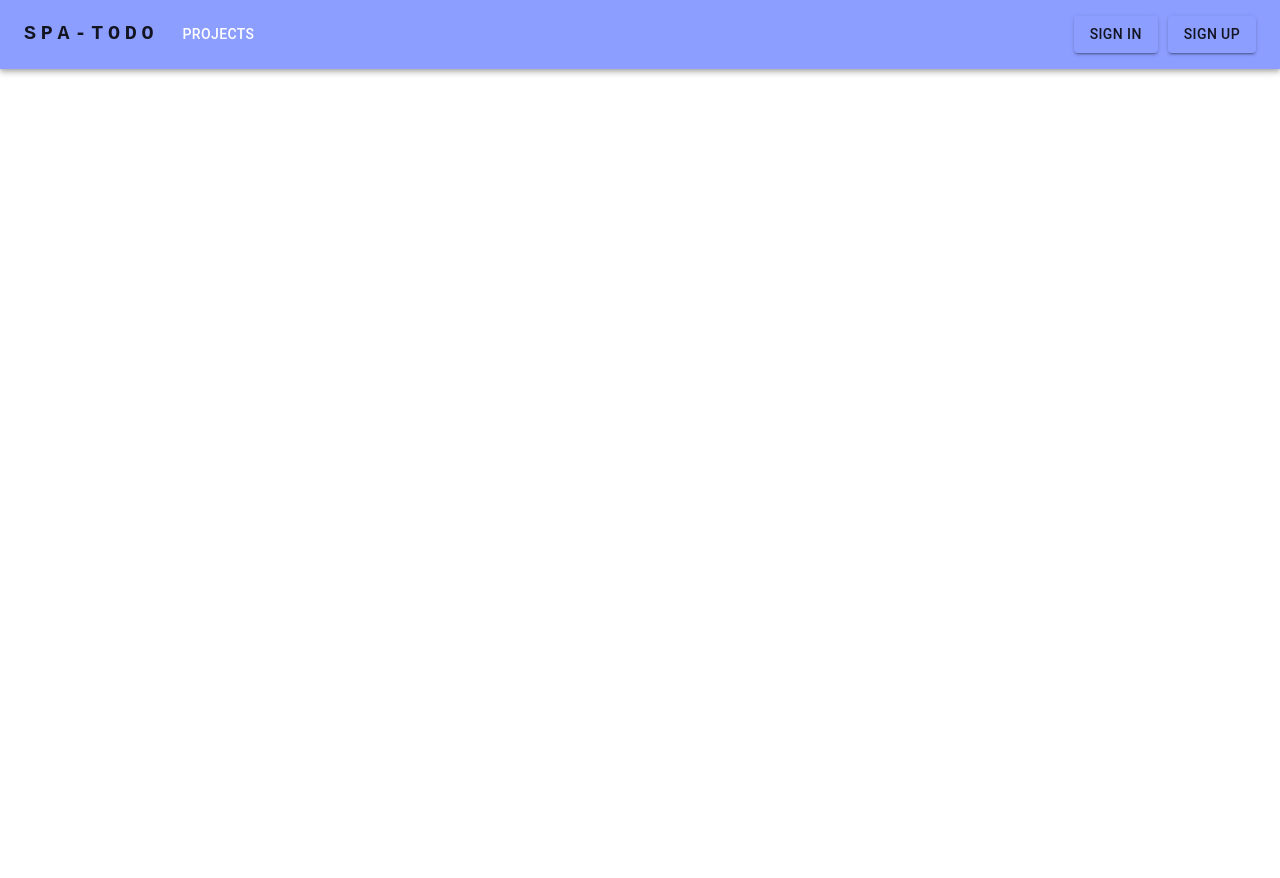
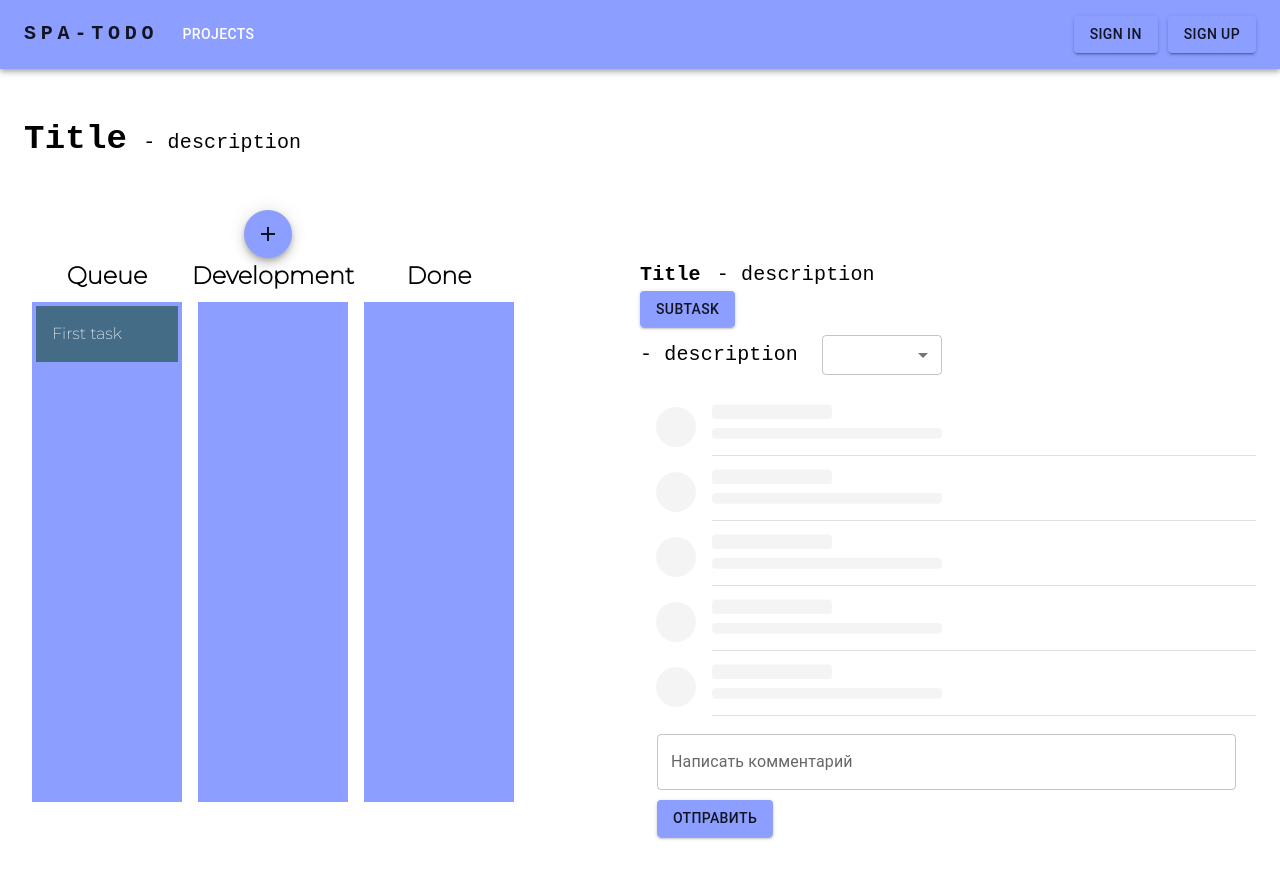
Before and after one commit to yneli/spa-todo-front, a React (Create React App) app: page /mytodo in a window 1280 px wide. Shown: the top 878 px of the page. Before the commit the page ends 800 px from the top, so only its background shows below. Built offline with nearby package versions, Linux system fonts and the light colour scheme.

Commit message:
add comments

```diff
--- /dev/null
+++ b/src/components/Comment/Comment.module.scss
@@ -0,0 +1,19 @@
+.root {
+    display: flex;
+    margin-top: 10px;
+    padding-bottom: 20px;
+    margin-right: 20px;
+    margin-left: 17px;
+  }
+
+  .avatar {
+    margin-right: 15px;
+  }
+
+  .form {
+    width: 100%;
+
+    button {
+      margin-top: 10px;
+    }
+  }
--- /dev/null
+++ b/src/components/Comment/Comment.tsx
@@ -0,0 +1,24 @@
+import styles from "./Comment.module.scss";
+import TextField from "@mui/material/TextField";
+import Avatar from "@mui/material/Avatar";
+import Button from "@mui/material/Button";
+import { CommentBlock } from "../CommentBlock/CommentBlock";
+export const Comment = () => {
+    return <>
+        <div className={styles.comment}>
+        <CommentBlock></CommentBlock>
+        <div className={styles.root}>
+        <div className={styles.form}>
+          <TextField
+            label="Написать комментарий"
+            variant="outlined"
+            maxRows={10}
+            multiline
+            fullWidth
+          />
+          <Button variant="contained">Отправить</Button>
+        </div>
+      </div>
+        </div>
+    </>;
+};
--- /dev/null
+++ b/src/components/CommentBlock/CommentBlock.tsx
@@ -0,0 +1,39 @@
+import React from "react";
+import ListItem from "@mui/material/ListItem";
+import ListItemAvatar from "@mui/material/ListItemAvatar";
+import Avatar from "@mui/material/Avatar";
+import ListItemText from "@mui/material/ListItemText";
+import Divider from "@mui/material/Divider";
+import List from "@mui/material/List";
+import Skeleton from "@mui/material/Skeleton";
+
+export const CommentBlock = ({isLoading = true, items}: {items?:any, isLoading?:boolean}) => {
+    return <>
+    <List>
+        {(isLoading ? [...Array(5)] : items).map((obj:any, index:any) => (
+          <React.Fragment key={index}>
+            <ListItem alignItems="flex-start">
+              <ListItemAvatar>
+                {isLoading ? (
+                  <Skeleton variant="circular" width={40} height={40} />
+                ) : (
+                  <Avatar alt={obj.user.fullName} src={obj.user.avatarUrl} />
+                )}
+              </ListItemAvatar>
+              {isLoading ? (
+                <div style={{ display: "flex", flexDirection: "column" }}>
+                  <Skeleton variant="text" height={25} width={120} />
+                  <Skeleton variant="text" height={18} width={230} />
+                </div>
+              ) : (
+                <ListItemText
+                  primary={obj.user.fullName}
+                  secondary={obj.text}
+                />
+              )}
+            </ListItem>
+            <Divider variant="inset" component="li" />
+          </React.Fragment>
+        ))}
+      </List></>;
+};
--- a/src/components/Header/Header.tsx
+++ b/src/components/Header/Header.tsx
@@ -88,7 +88,7 @@ export const Header = () => {
               >
                 {pages.map((page) => (
                   <MenuItem key={page} onClick={handleCloseNavMenu}>
-                    <Typography textAlign="center">{page}</Typography>
+                    <Link to="/projects"><Typography textAlign="center">{page}</Typography></Link>
                   </MenuItem>
                 ))}
               </Menu>
@@ -113,13 +113,14 @@ export const Header = () => {
             </Typography>
             <Box sx={{ flexGrow: 1, display: { xs: 'none', md: 'flex' } }}>
               {pages.map((page) => (
-                <Button
+                <Link style={{ color: "inherit", textDecoration: "inherit"}} to="./projects"><Button
                   key={page}
                   onClick={handleCloseNavMenu}
                   sx={{ my: 2, color: 'white', display: 'block' }}
                 >
                   {page}
                 </Button>
+                </Link>
               ))}
             </Box>
             <Box sx={{ flexGrow: 0 }}>
--- a/src/components/Projects/Projects.tsx
+++ b/src/components/Projects/Projects.tsx
@@ -2,9 +2,11 @@ import styles from "./Projects.module.scss";
 import Typography from '@mui/material/Typography';
 import { ProjectItems } from "../ProjectItems/ProjectItems";
 import { Dropdown } from "../Dropdown/Dropdown";
+import { Link } from "react-router-dom";
 
 export const Projects = () => {
     return <div className={styles.container}>
+
         <Typography
               variant="h6"
               noWrap
@@ -21,7 +23,9 @@ export const Projects = () => {
               PROJECTS:
             </Typography>
             <div className={styles.items}>
+            <Link to="/mytodo">
             <ProjectItems title={'Кушать кари'}/>
+            </Link>
             <div className={styles.button}>
                 <Dropdown></Dropdown>
             </div>
--- a/src/components/Select/Selector.tsx
+++ b/src/components/Select/Selector.tsx
@@ -1,6 +1,4 @@
 import * as React from 'react';
-import Box from '@mui/material/Box';
-import InputLabel from '@mui/material/InputLabel';
 import MenuItem from '@mui/material/MenuItem';
 import FormControl from '@mui/material/FormControl';
 import Select, { SelectChangeEvent } from '@mui/material/Select';
@@ -21,7 +19,7 @@ export const Selector = () => {
         <MenuItem value="">
         </MenuItem>
         <MenuItem value={20}>done</MenuItem>
-        <MenuItem value={30}>Thirty</MenuItem>
+        <MenuItem value={30}>queue</MenuItem>
       </Select>
     </FormControl>
 
--- a/src/components/Todo/Todo.tsx
+++ b/src/components/Todo/Todo.tsx
@@ -4,6 +4,7 @@ import { Dropdown } from "../Dropdown/Dropdown";
 import { DragAndDrop } from '../DragAndDrop/DragAndDrop';
 import Button from '@mui/material/Button';
 import { Selector } from '../Select/Selector';
+import { Comment } from '../Comment/Comment';
 
 export const Todo = () => {
     return <div className={styles.todo}>
@@ -87,6 +88,7 @@ export const Todo = () => {
         >{"- description"}</Typography>
         <Selector></Selector>
          </div>
+         <Comment></Comment>
        </div>
     </div>
 };
--- a/src/styles/index.scss
+++ b/src/styles/index.scss
@@ -43,6 +43,9 @@ body {
 a:not([class]) {
   text-decoration-skip-ink: auto;
 }
+a {
+  text-decoration: none;
+}
 
 /* Make images easier to work with */
 img,
--- a/src/views/Test.tsx
+++ b/src/views/Test.tsx
@@ -10,9 +10,9 @@ export const Test = () => {
     return <>
     <Layout header={<Header/>}>
         <Routes>
-            <Route path="/login" element={<Login/>}/>
+            <Route path="/" element={<Login/>}/>
             <Route path="/projects" element={<Projects/>}/>
-            <Route path="/" element={<Todo/>}/>
+            <Route path="/:id" element={<Todo/>}/>
             <Route path="/registration" element={<Registration/>}/>
         </Routes>
     </Layout>
```
Also changed, not shown: src/components/CommentBlock/CommentBlock.module.scss (added).
